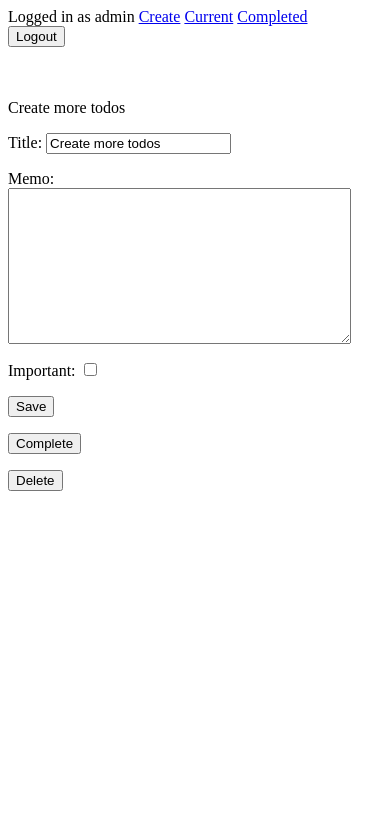
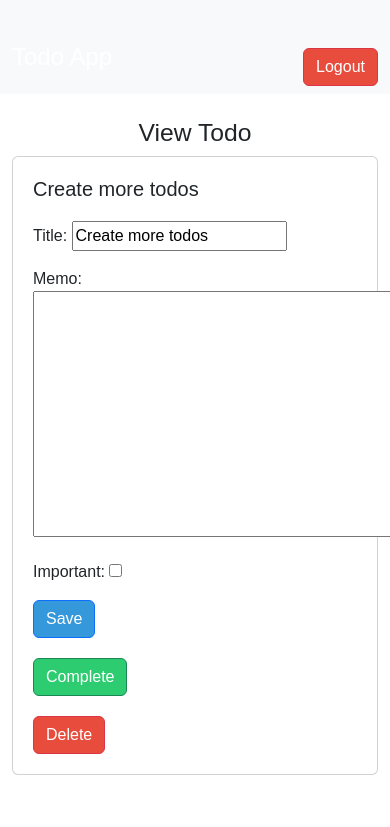
Before and after one commit to Karl9Doniz/todo-django-app, a Django app: page /todo/5/ in a window 390 px wide; the page is wider, and only the part inside the window is pictured. Shown: the top 827 px of that part. Run offline with Django 4.2, Linux system fonts and the light colour scheme; a user stored in the database is signed in; data comes from the database, SQL or seed files in the repository; both versions use the stored data as it was after the commit; some libraries are stand-ins or nearby versions.

Commit message:
added styling and css file

```diff
--- /dev/null
+++ b/todo/static/todo/styles.css
@@ -0,0 +1,71 @@
+/* Add general styles */
+body {
+    font-family: Arial, sans-serif;
+}
+
+/* Style the navigation bar */
+.navbar {
+    background-color: #3498db;
+}
+
+.navbar-brand {
+    color: #fff;
+    font-size: 24px;
+}
+
+.navbar a.nav-link {
+    color: #fff;
+}
+
+/* Add margin to the container */
+.container {
+    margin-top: 20px;
+}
+
+/* Style the Jumbotron on the home page */
+.jumbotron {
+    background-color: #f0f0f0;
+    padding: 40px;
+    border-radius: 10px;
+}
+
+/* Style the buttons */
+.btn-primary {
+    background-color: #3498db;
+    color: #fff;
+}
+
+.btn-success {
+    background-color: #2ecc71;
+    color: #fff;
+}
+
+.btn-info {
+    background-color: #3498db;
+    color: #fff;
+}
+
+.btn-danger {
+    background-color: #e74c3c;
+    color: #fff;
+}
+
+/* Center the text within the Jumbotron */
+.jumbotron h1 {
+    text-align: center;
+}
+
+/* Style form elements */
+form {
+    margin-top: 20px;
+}
+
+/* Style error messages */
+.alert {
+    margin-top: 20px;
+}
+
+/* Add padding to card body */
+.card-body {
+    padding: 20px;
+}
--- a/todo/templates/todo/base.html
+++ b/todo/templates/todo/base.html
@@ -1,19 +1,55 @@
-{% if user.is_authenticated %}
-Logged in as {{ user.username }}
+{% load static %}
+<!DOCTYPE html>
+<html lang="en">
+<head>
+    <meta charset="UTF-8">
+    <meta name="viewport" content="width=device-width, initial-scale=1.0">
+    <title>Your Todo App</title>
+    <!-- Add Bootstrap CSS -->
+    <link rel="stylesheet" href="https://cdn.jsdelivr.net/npm/bootstrap/dist/css/bootstrap.min.css">
+    <!-- Add your custom CSS -->
+    <link rel="stylesheet" type="text/css" href="todo/static/todo/styles.css">
+</head>
+<body>
+    <nav class="navbar navbar-expand-lg navbar-light bg-light">
+        <div class="container">
+            <a class="navbar-brand" href="/">Todo App</a>
+            {% if user.is_authenticated %}
+                <div class="collapse navbar-collapse" id="navbarNav">
+                    <ul class="navbar-nav">
+                        <li class="nav-item">
+                            <a class="nav-link" href="{% url 'createtodo' %}">Create</a>
+                        </li>
+                        <li class="nav-item">
+                            <a class="nav-link" href="{% url 'currenttodos' %}">Current</a>
+                        </li>
+                        <li class="nav-item">
+                            <a class="nav-link" href="{% url 'completedtodos' %}">Completed</a>
+                        </li>
+                    </ul>
+                </div>
+                <form action="{% url 'logoutuser' %}" method="POST" class="ml-auto">
+                    {% csrf_token %}
+                    <button type="submit" class="btn btn-danger">Logout</button>
+                </form>
+            {% else %}
+                <ul class="navbar-nav ml-auto">
+                    <li class="nav-item">
+                        <a class="nav-link" href="{% url 'signupuser' %}">Sign Up</a>
+                    </li>
+                    <li class="nav-item">
+                        <a class="nav-link" href="{% url 'loginuser' %}">Login</a>
+                    </li>
+                </ul>
+            {% endif %}
+        </div>
+    </nav>
+    <div class="container mt-4">
+        {% block content %}{% endblock %}
+    </div>
 
-<a href="{% url 'createtodo' %}">Create</a>
-<a href="{% url 'currenttodos' %}">Current</a>
-<a href="{% url 'completedtodos' %}">Completed</a>
-
-<form action="{%url 'logoutuser' %}" method="POST">
-    {% csrf_token %}
-    <button type="submit">Logout</button>
-</form>
-
-{% else %}
-<a href="{%url 'signupuser' %}">Sign Up</a>
-<a href="{%url 'loginuser' %}">Login</a>
-{% endif %}
-<br>
-<br>
-{%block content%}{%endblock%}
+    <!-- Add Bootstrap JS and jQuery (optional) for Bootstrap features -->
+    <script src="https://code.jquery.com/jquery-3.6.0.min.js"></script>
+    <script src="https://cdn.jsdelivr.net/npm/bootstrap/dist/js/bootstrap.min.js"></script>
+</body>
+</html>
--- a/todo/templates/todo/viewtodo.html
+++ b/todo/templates/todo/viewtodo.html
@@ -1,25 +1,29 @@
-{%extends 'todo/base.html' %}
+{% extends 'todo/base.html' %}
 {% block content %}
-
-{{ error }}
-
-{{todo.title}}
-
+<div class="row">
+    <div class="col-md-6 mx-auto">
+        <h2 class="text-center">View Todo</h2>
+        {% if error %}
+            <div class="alert alert-danger">{{ error }}</div>
+        {% endif %}
+        <div class="card">
+            <div class="card-body">
+                <h5 class="card-title">{{ todo.title }}</h5>
                 <form method="POST">
                     {% csrf_token %}
                     {{ form.as_p }}
-    <button type="submit">Save</button>
+                    <button type="submit" class="btn btn-primary">Save</button>
                 </form>
-
                 <form method="POST" action="{% url 'completetodo' todo.id %}">
                     {% csrf_token %}
-    <button type="submit">Complete</button>
+                    <button type="submit" class="btn btn-success">Complete</button>
                 </form>
-
                 <form method="POST" action="{% url 'deletetodo' todo.id %}">
                     {% csrf_token %}
-    <button type="submit">Delete</button>
+                    <button type="submit" class="btn btn-danger">Delete</button>
                 </form>
-
-
+            </div>
+        </div>
+    </div>
+</div>
 {% endblock %}
```
Also changed, not shown: todo/templates/todo/completedtodos.html (+11 -7 lines), todo/templates/todo/createtodo.html (+15 -13 lines), todo/templates/todo/currenttodos.html (+16 -12 lines), todo/templates/todo/home.html (+15 -3 lines), todo/templates/todo/loginuser.html (+15 -13 lines), todo/templates/todo/signupuser.html (+15 -13 lines), db.sqlite3. Lines whose indentation alone changed are shown as unchanged.
